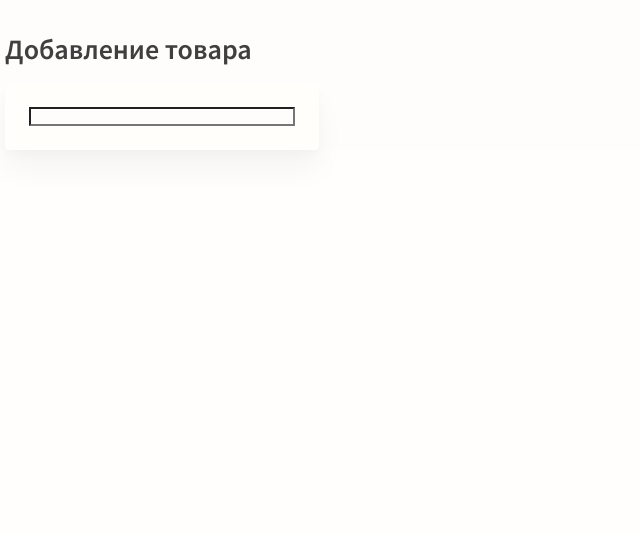
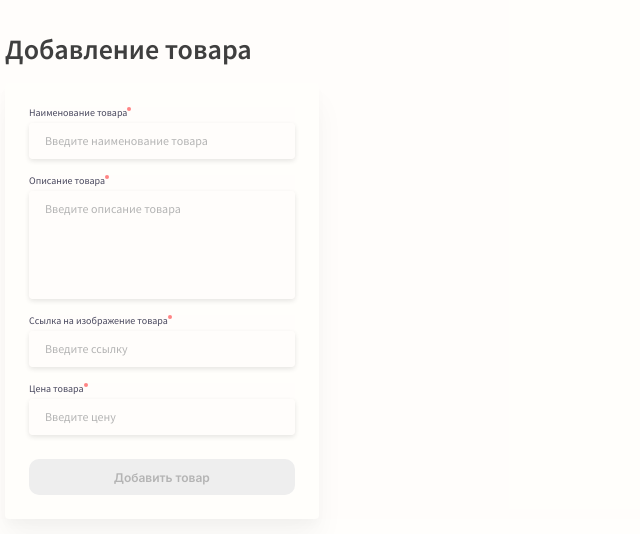
Before and after one commit to EgorTrunov/idaproject_test, a Vue app: page / in a window 1280 px wide. Shown: the top 534 px of the page, without its empty margins (0-640 px from the left). Built offline with nearby package versions, Linux system fonts and the light colour scheme.

Commit message:
add form

```diff
--- a/src/App.vue
+++ b/src/App.vue
@@ -28,6 +28,7 @@ export default {
     size: 12px;
     weight: 400;
   }
+  line-height: 15px;
   color: $text-color;
   background: $bg-color;
 }
@@ -37,7 +38,7 @@ export default {
   margin: 0 auto;
   padding: 32px 5px 0;
   display: grid;
-  grid-template-columns: 4fr 12fr;
+  grid-template-columns: 1fr 3fr;
   gap: 16px;
 }
 </style>
--- a/src/components/ProductList.vue
+++ b/src/components/ProductList.vue
@@ -2,9 +2,23 @@
   <div class="">
     <h1 class="title">Добавление товара</h1>
     <form class="form">
-      <label for="name">
-        <input class="form__input" type="text" name="name">
+      <label class="form__label" for="name">
+        <p class="label__title">Наименование товара</p>
+        <input class="form__input" type="text" name="name" placeholder="Введите наименование товара">
       </label>
+      <label class="form__label" for="description">
+        <p class="label__title">Описание товара</p>
+        <textarea class="form__input form__input--area" name="description" placeholder="Введите описание товара"></textarea>
+      </label>
+      <label class="form__label" for="image">
+        <p class="label__title">Ссылка на изображение товара</p>
+        <input class="form__input" type="text" name="image" placeholder="Введите ссылку">
+      </label>
+      <label class="form__label" for="price">
+        <p class="label__title">Цена товара</p>
+        <input class="form__input" type="number" name="price" placeholder="Введите цену">
+      </label>
+      <button class="button" type="button" disabled>Добавить товар</button>
     </form>
   </div>
 </template>
@@ -18,9 +32,10 @@ export default {
 <style scoped lang="scss">
 $bg-color: #fffefb;
 $text-color: #3f3f3f;
+$label-color: #49485e;
+$placeholder-color: #b4b4b4;
 $important-color: #ff8484;
 $disabled-color: #eeeeee;
-$bx-shodow: 0px 20px 30px rgba(0, 0, 0, 0.04), 0px 6px 10px rgba(0, 0, 0, 0.02);
 
 .title {
   font: {
@@ -32,18 +47,77 @@ $bx-shodow: 0px 20px 30px rgba(0, 0, 0, 0.04), 0px 6px 10px rgba(0, 0, 0, 0.02);
 }
 
 %input {
+  display: block;
   width: 100%;
+  height: 36px;
+  padding: 10px 5px 11px 16px;
+  border: none;
+  border-radius: 4px;
+  box-shadow: 0px 2px 5px rgba(0, 0, 0, 0.1);
+  color: $text-color;
+  cursor: pointer;
+}
+
+%placeholder {
+  color: $placeholder-color;
 }
 
 .form {
   padding: 24px;
   border-radius: 4px;
   background: $bg-color;
-  box-shadow: $bx-shodow;
+  box-shadow: 0px 20px 30px rgba(0, 0, 0, 0.04), 0px 6px 10px rgba(0, 0, 0, 0.02);;
   max-width: 320px;
+  .form__label {
+    display: block;
+    margin-bottom: 16px;
+    .label__title {
+      font-size: 10px;
+      line-height: 12px;
+      color: $label-color;
+      position: relative;
+      margin-bottom: 4px;
+    }
+    .label__title:not(.label__title:nth-of-type(2)) {
+      &::after {
+        content: '';
+        position: absolute;
+        height: 4px;
+        width: 4px;
+        background-color: $important-color;
+        border-radius: 4px;
+      }
+    }
+  }
   .form__input {
     @extend %input;
   }
-
+  .form__input::placeholder {
+    @extend %placeholder;
+  }
+  .form__input--area {
+    height: 108px;
+    resize: none;
+    overflow: hidden;
+    white-space: pre-wrap;
+  }
+  .form__input--area::placeholder {
+    @extend %placeholder;
+  }
+  .button {
+    width: 100%;
+    height: 36px;
+    font: {
+      family: 'Inter', sans-serif;
+      weight: 600;
+    }
+    text-align: center;
+    color: $placeholder-color;
+    background: $disabled-color;
+    border: none;
+    border-radius: 10px;
+    margin-top: 8px;
+    padding: 10px auto;
+  }
 }
 </style>
```
